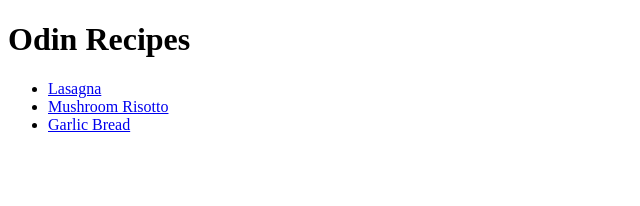
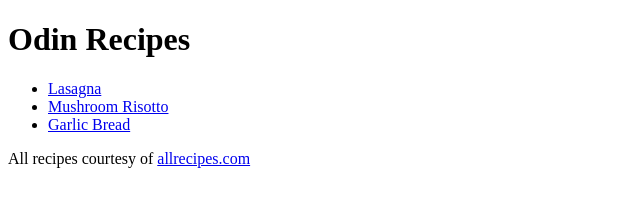
Before and after one commit to Peanuts359/odin-recipes, a plain HTML site: page index.html in a window 1280 px wide. Shown: the whole page, without its empty margins (0-640 px from the left). Drawn offline with Linux system fonts and the light colour scheme.

Commit message:
Touched up on index.html

```diff
--- a/index.html
+++ b/index.html
@@ -12,4 +12,8 @@
         <li><a href="recipes/garlicbread.html">Garlic Bread</a></li>
     </ul>
 
+    <body>
+        All recipes courtesy of <a href="https://www.allrecipes.com/">allrecipes.com</a>
+    </body>
+
 </html>
```
